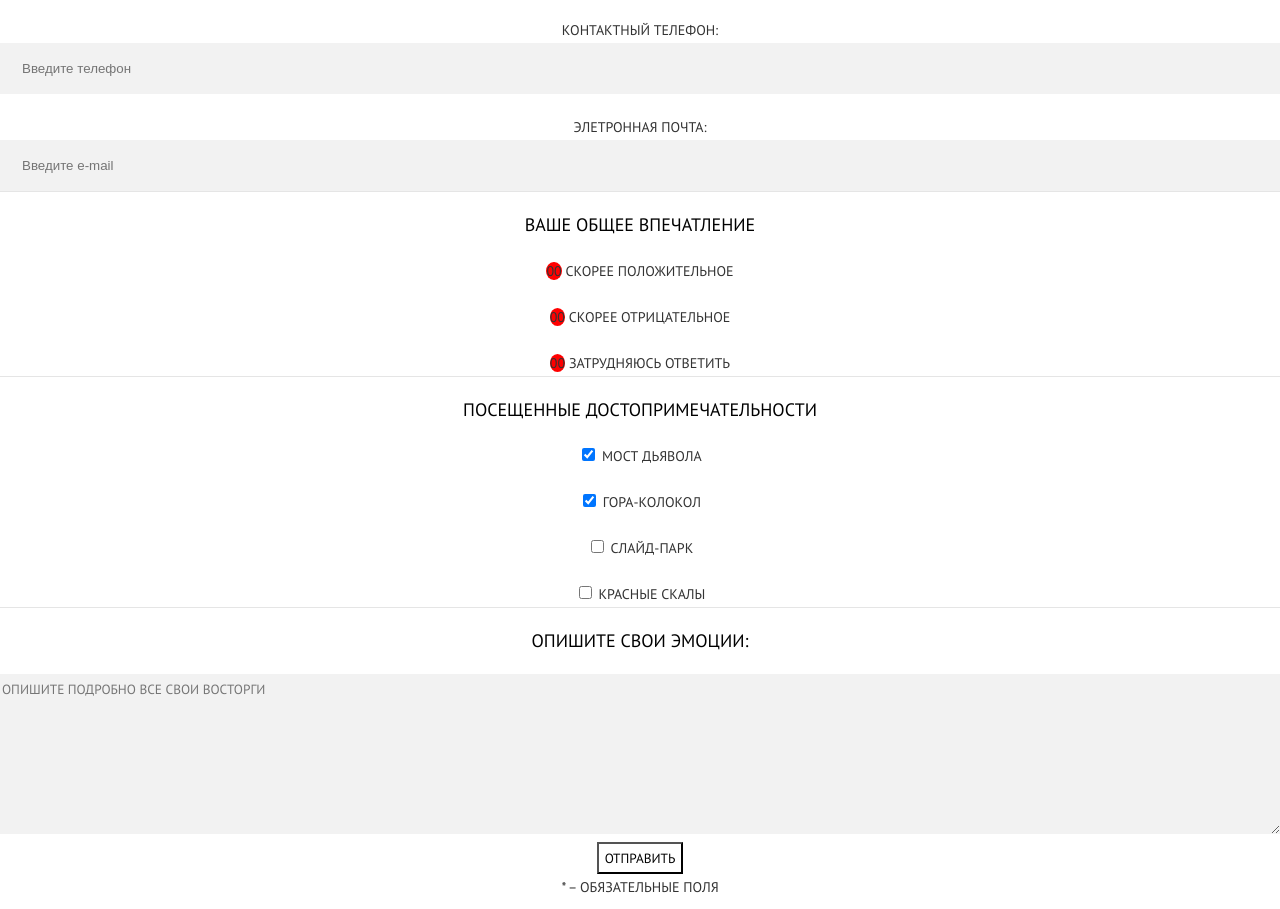
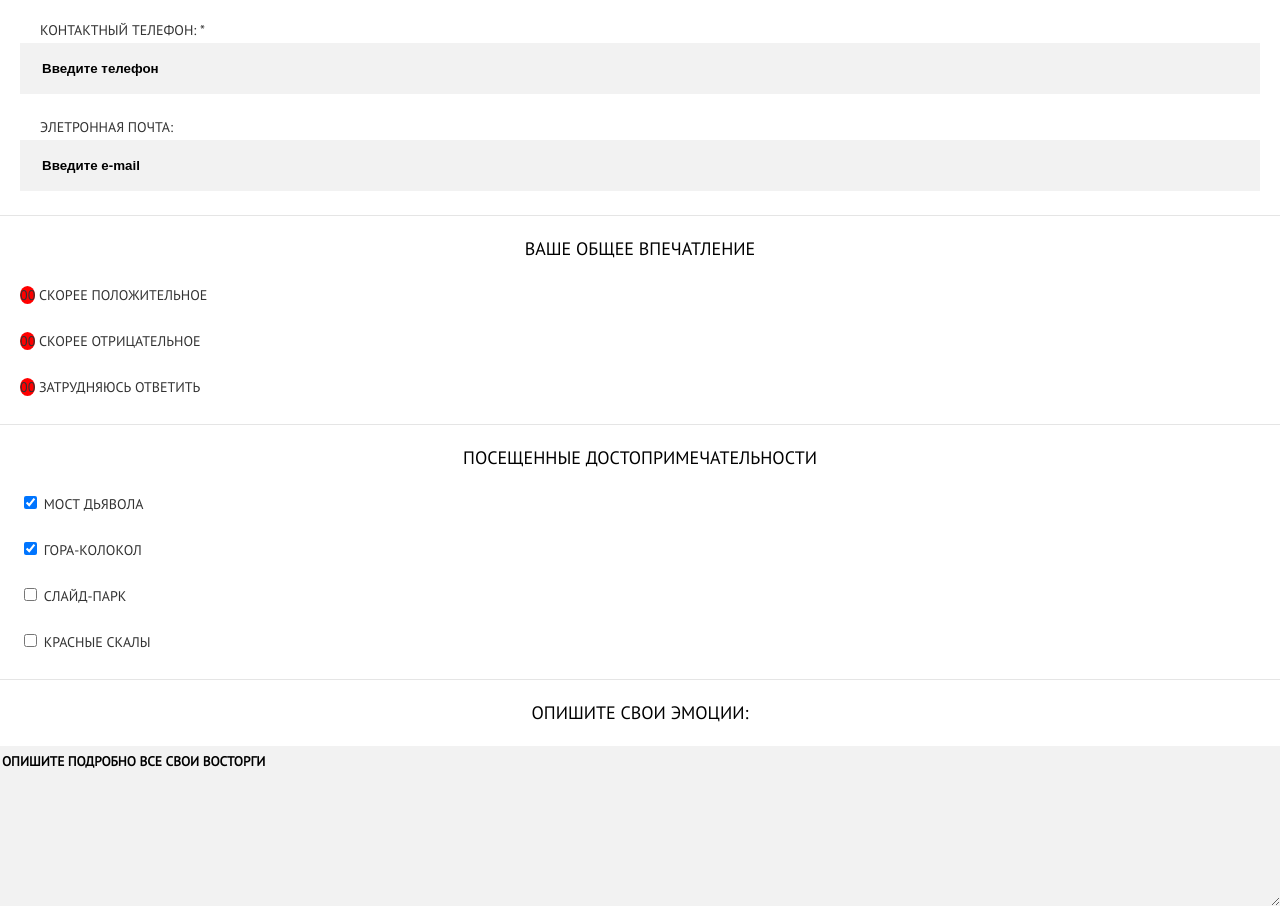
Before and after one commit to akaDuality/HTMLSchool, a website: page form.html in a window 1280 px wide. Shown: the part 1111-2020 px from the top of the page. Drawn offline with Linux system fonts and the light colour scheme.

Commit message:
Fix long forms

```diff
--- a/form.html
+++ b/form.html
@@ -247,8 +247,9 @@
       <div class="line"></div>
 
       <form method="POST" action="https://echo.htmlacademy.ru">
+
         <fieldset class="form-fieldset">
-          <legend class="form-legend heading-m">Представьтесь:</legend>
+          <legend class="form-legend"><span class="heading-s">Представьтесь:</span></legend>
           <ul class="form-list">
             <li class="form-item">
               <label class="form-label short-label">
@@ -295,15 +296,17 @@
         <div class="line"></div>
 
         <fieldset class="form-fieldset">
-          <legend class="form-legend">Контактная информация</legend>
-          <ul>
+          <legend class="form-legend"><span class="heading-s">Контактная информация</span></legend>
+          <ul class="form-list">
             <li class="form-item">
-              <label class="form-label long-label">Контактный телефон:
+              <label class="form-label long-label">
+                <span class="form-label-text long">Контактный телефон: *</span>
                 <input class="form-input" type="tel" name="telephone" placeholder="Введите телефон">
               </label>
             </li>
             <li class="form-item">
-              <label class="form-label long-label">Элетронная почта:
+              <label class="form-label long-label">
+                <span class="form-label-text long">Элетронная почта:</span>
                 <input class="form-input" type="email" name="email" placeholder="Введите e-mail">
               </label>
             </li>
@@ -313,8 +316,8 @@
         <div class="line"></div>
 
         <fieldset class="form-fieldset">
-          <legend class="form-legend">Ваше общее впечатление</legend>
-          <ul>
+          <legend class="form-legend"><span class="heading-s">Ваше общее впечатление</span></legend>
+          <ul class="form-list">
             <li class="form-item">
               <label class="form-label radio-button">
                 <span class ="radio-button-circle">00</span>
@@ -343,8 +346,8 @@
         <div class="line"></div>
 
         <fieldset class="form-fieldset">
-          <legend class="form-legend">Посещенные достопримечательности</legend>
-          <ul>
+          <legend class="form-legend"><span class="heading-s">Посещенные достопримечательности</span></legend>
+          <ul class="form-list">
             <li class="form-item">
               <label class="form-label">
                 <input type="checkbox" name="isBridgeSigths" checked/>
@@ -377,7 +380,7 @@
       <div class="line"></div>
 
       <fieldset class="form-fieldset">
-        <legend class="form-legend">Опишите свои эмоции:</legend>
+        <legend class="form-legend"><span class="heading-s">Опишите свои эмоции:</span></legend>
         <textarea class="textarea" placeholder="Опишите подробно все свои восторги"></textarea>
       </fieldset>
 
--- a/style.css
+++ b/style.css
@@ -12,5 +12,6 @@
 @import "styles/form/radio-button.css";
 @import "styles/form/textarea.css";
 @import "styles/form/label.css";
+@import "styles/form/placeholder.css";
 @import "styles/font.css";
 @import "styles/blocks/visually-hidden.css";
--- a/styles/form/form.css
+++ b/styles/form/form.css
@@ -11,6 +11,11 @@
   padding: 0px 20px 24px;
   text-align: left;
 }
+
+.form-item {
+
+}
+
 .form-item:not(:last-child) {
   margin-bottom: 20px;
 }
--- a/styles/form/label.css
+++ b/styles/form/label.css
@@ -2,6 +2,7 @@
   /* padding: 10px; */
   /* display: flex; */
   /* flex-grow: 1; */
+  width: 300px;
 
   /* background-color: red; */
   /* margin-right: 8px; */
@@ -11,7 +12,7 @@
 }
 
 .short-label {
-  width: 100%;
+  /* width: 100%; */
 }
 
 .long-label {
@@ -19,3 +20,7 @@
   flex-direction: column;
   width: 100%;
 }
+
+.form-label-text.long {
+  padding-left: 20px;
+}
```
